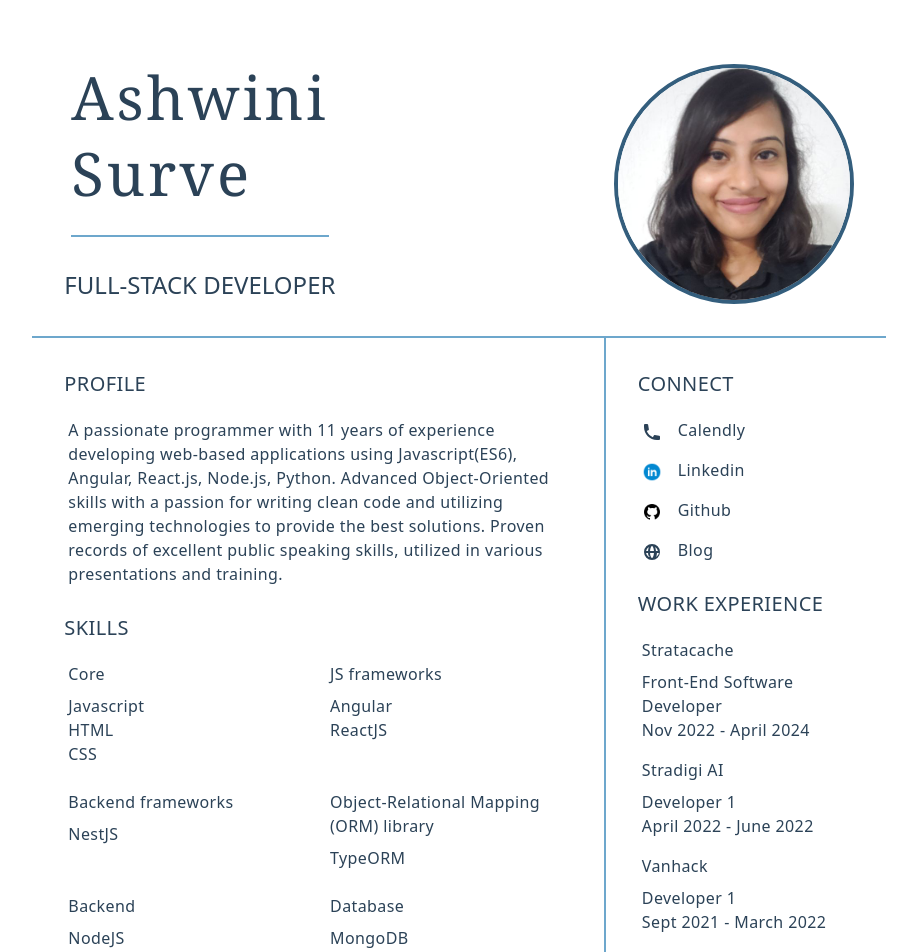
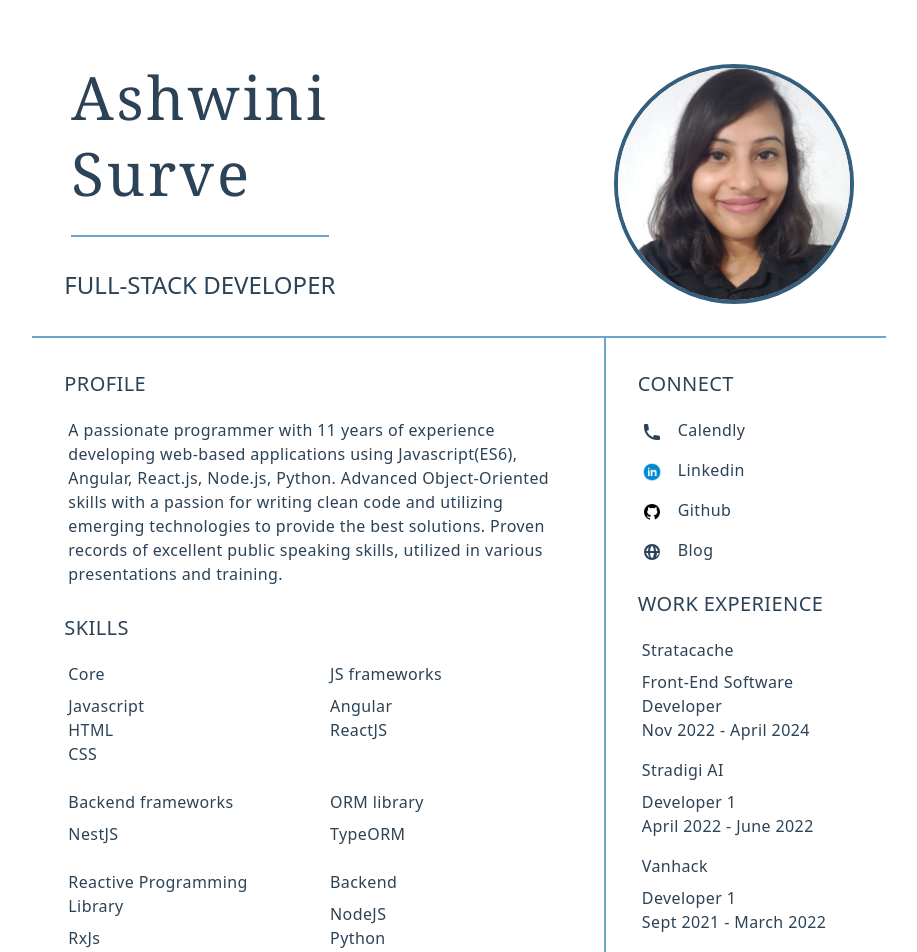
Before and after one commit to surveashwini/portfolio, a Next.js app: page / in a window 1280 px wide. Shown: the top 952 px of the page, without its empty margins (181-1098 px from the left). Built offline with nearby package versions, Linux system fonts and the light colour scheme.

Commit message:
Update index.js

```diff
--- a/pages/index.js
+++ b/pages/index.js
@@ -61,8 +61,13 @@ export default function Home() {
               </section>
 
               <section className="m-1">
-                <section className="font-medium pb-2">Object-Relational Mapping (ORM) library</section>
+                <section className="font-medium pb-2">ORM library</section>
                 <section className="block">TypeORM</section>
+              </section>
+
+              <section className="m-1">
+                <section className="font-medium pb-2">Reactive Programming Library</section>
+                <section className="block">RxJs</section>
               </section>
 
               <section className="m-1">
```
